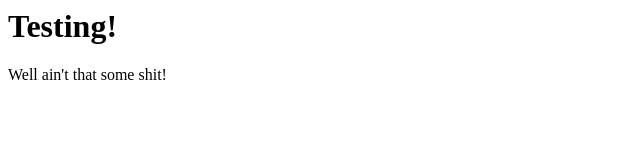
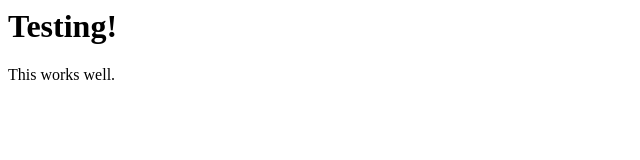
Before and after one commit to jesper-bylund/kodappgittest, a plain HTML site: page index.html in a window 1280 px wide. Shown: the full height of the page, 0-640 px from the left. Drawn offline with Linux system fonts and the light colour scheme.

Commit message:
A second commit

```diff
--- a/index.html
+++ b/index.html
@@ -1,6 +1,6 @@
 <html>
 <body>
   <h1>Testing!</h1>
-  Well ain't that some shit!
+  This works well.
 </body>
 </html>
```
